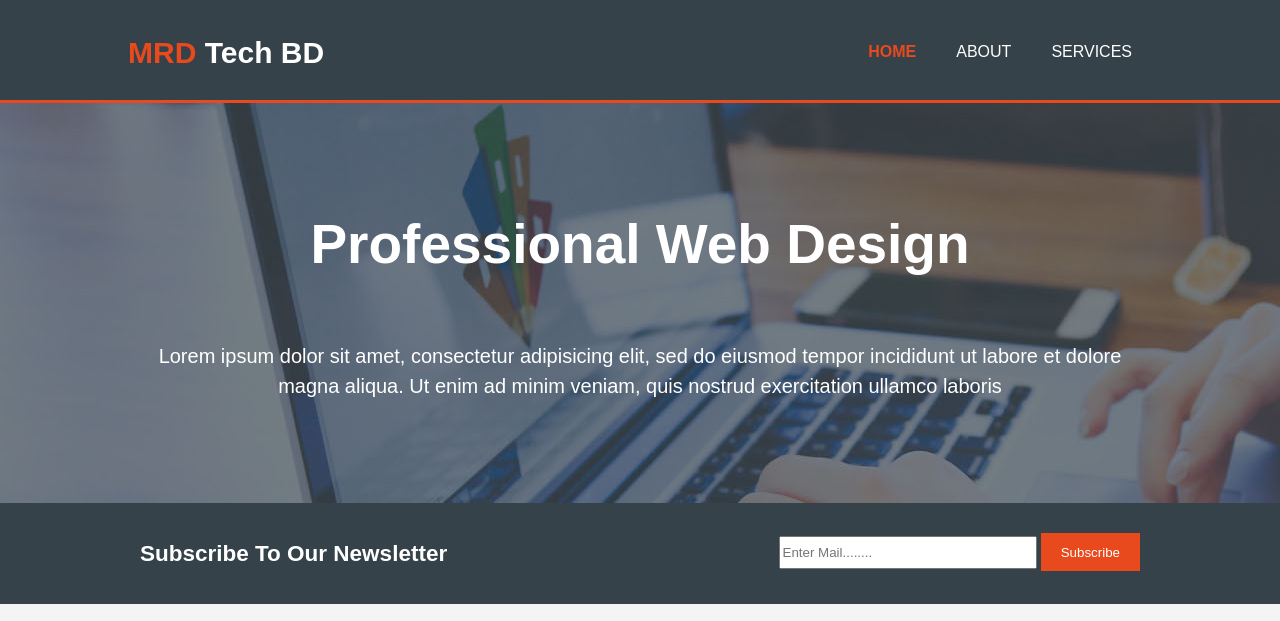
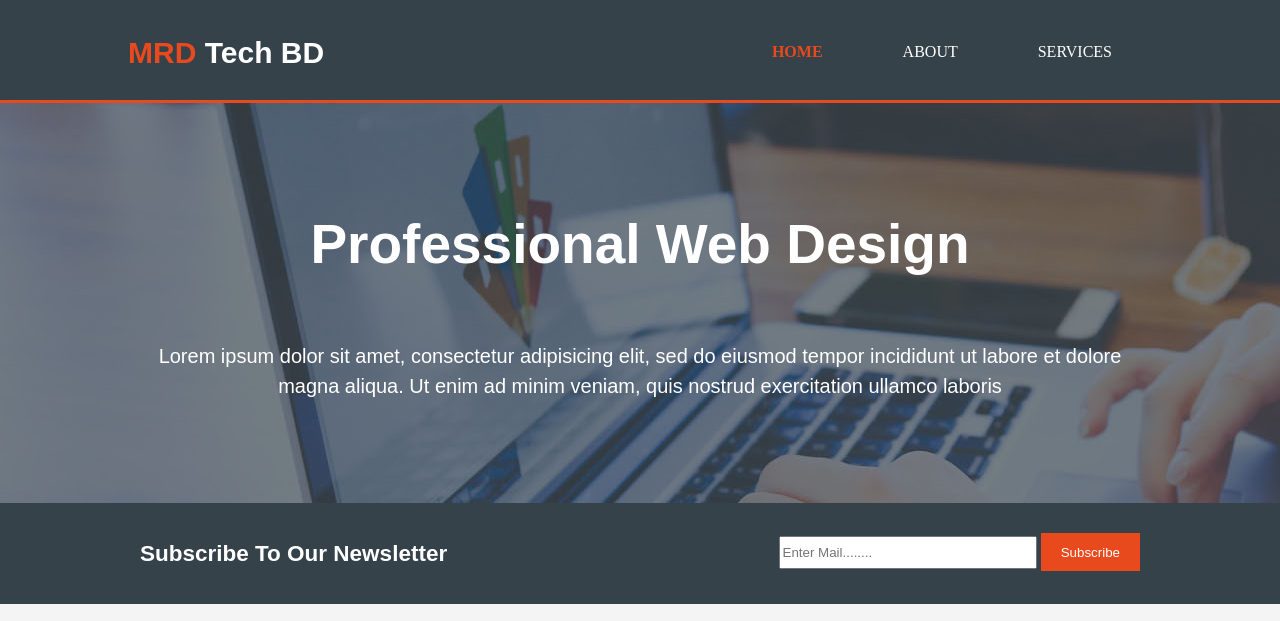
Before and after one commit to musfiq-dehan/Web-service-provider, a plain HTML site: page index.html in a window 1280 px wide. Shown: the top 621 px of the page. Drawn offline with Linux system fonts and the light colour scheme.

Commit message:
update style.css

```diff
--- a/css/style.css
+++ b/css/style.css
@@ -174,6 +174,17 @@ footer {
 	text-align: center;
 }
 
+a {
+	color: #11999E;
+	font-family: 'Crimson Pro', serif;
+	text-decoration: none;
+	margin: 10px 20px;
+}
+
+a:hover {
+	color: #ffffff;
+}
+
 /********************Media Query******************/
 @media(max-width: 768px) {
 	header #branding,
```
